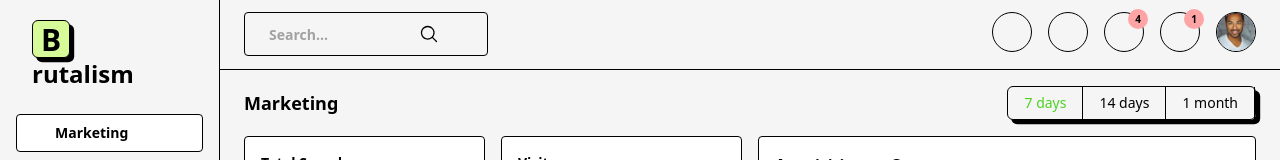
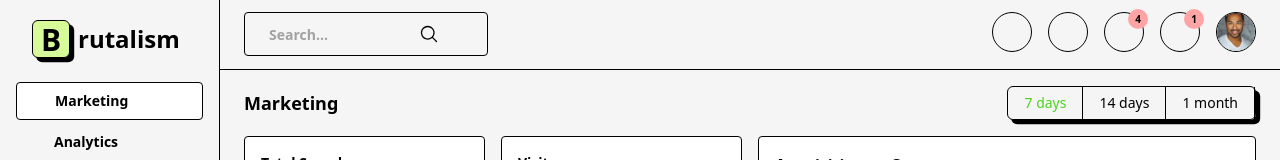
Before and after one commit to cddunni/CC-Dashboard-design, a React (Vite) app: page / in a window 1280 px wide. Shown: the top 160 px of the page. Built offline with nearby package versions, Linux system fonts and the light colour scheme; some icons are missing.

Commit message:
fix logo position on large screen

```diff
--- a/src/components/Sidebar.tsx
+++ b/src/components/Sidebar.tsx
@@ -36,7 +36,7 @@ const Sidebar = ({ className }: SidebarProps) => {
     <div
       className={`${className} h-full pt-5 px-4 lg:overflow-hidden overflow-y-auto lg:pb-0 pb-6 hide-scrollbar`}
     >
-      <Logo className="flex space-x-2 items-center pl-4 lg:block hidden" />
+      <Logo className="space-x-2 items-center pl-4 lg:flex hidden" />
 
       <div className="lg:my-6">
         {mainMenu.map((menu) => (
```
